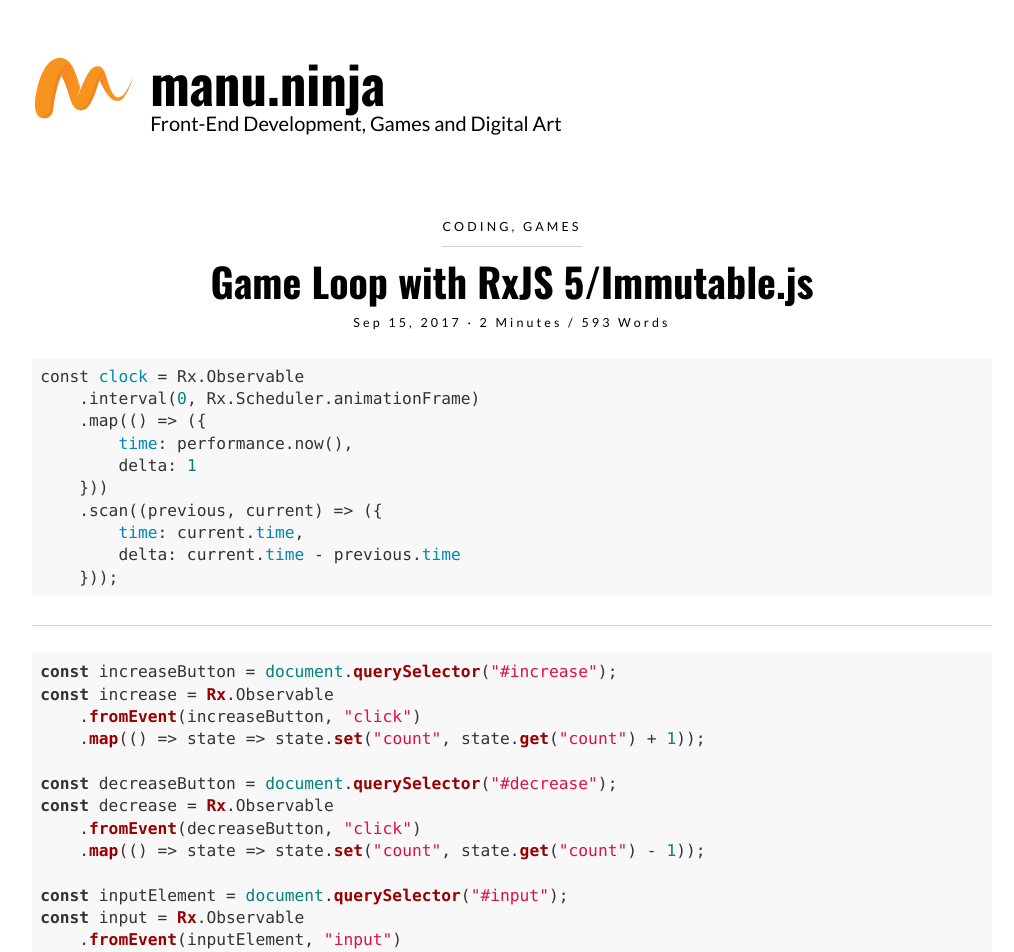
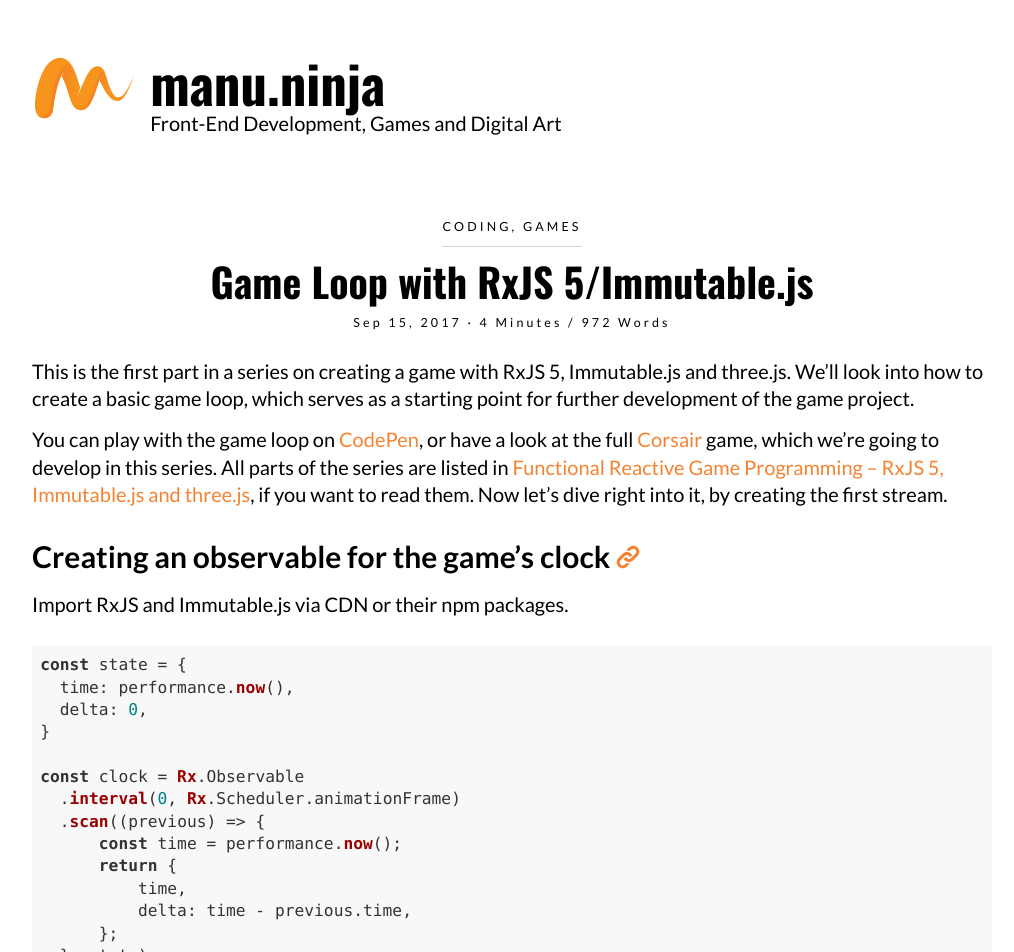
Before and after one commit to Lorti/manu.ninja, a Jekyll site: the page built from _posts/2017-09-15-game-loop-with-rxjs-5-immutable-js.md, in a window 1280 px wide and 1400 px high. Shown: the top 952 px of the window, without its empty margins (128-1142 px from the left). Built offline with Jekyll 4.4.1, drawn with Linux system fonts in a browser that asks for light colours; nearby versions of some CDN libraries; comment, search, counter and statistics services are not loaded; some of the changed text lies outside the part shown.

Commit message:
Game Loop with RxJS 5/Immutable.js

````diff
--- a/_posts/2017-09-15-game-loop-with-rxjs-5-immutable-js.md
+++ b/_posts/2017-09-15-game-loop-with-rxjs-5-immutable-js.md
@@ -6,18 +6,63 @@
 thumbnail: /images/corsair.jpg
 ---
 
+This is the first part in a series on creating a game with RxJS 5, Immutable.js and three.js. We'll look into how to create a basic game loop, which serves as a starting point for further development of the game project.
+
+You can play with the game loop on [CodePen], or have a look at the full [Corsair] game, which we're going to develop in this series. All parts of the series are listed in [Functional Reactive Game Programming – RxJS 5, Immutable.js and three.js](functional-reactive-game-programming-rxjs-5-immutable-js-and-three-js), if you want to read them. Now let's dive right into it, by creating the first stream.
+
+## Creating an observable for the game's clock
+
+Import RxJS and Immutable.js via CDN or their npm packages.
+
 ``` js
+const state = {
+  time: performance.now(),
+  delta: 0,
+}
+
 const clock = Rx.Observable
-    .interval(0, Rx.Scheduler.animationFrame)
-    .map(() => ({
-        time: performance.now(),
-        delta: 1
-    }))
-    .scan((previous, current) => ({
-        time: current.time,
-        delta: current.time - previous.time
-    }));
+  .interval(0, Rx.Scheduler.animationFrame)
+  .scan((previous) => {
+      const time = performance.now();
+      return {
+          time,
+          delta: time - previous.time,
+      };
+  }, state);
+
+clock.subscribe((state) => {
+  document.body.innerHTML = `${Math.round(state.delta * 1000)}μs`;
+});
 ```
+
+<iframe height='265' scrolling='no' title='RxJS 5 Clock' src='//codepen.io/Lorti/embed/pWoeBN/?height=265&theme-id=0&default-tab=js,result&embed-version=2' frameborder='no' allowtransparency='true' allowfullscreen='true' style='width: 100%;'>See the Pen <a href='https://codepen.io/Lorti/pen/pWoeBN/'>RxJS 5 Clock</a> by Manuel Wieser (<a href='https://codepen.io/Lorti'>@Lorti</a>) on <a href='https://codepen.io'>CodePen</a>.
+</iframe>
+
+``` js
+const state = Immutable.fromJS({
+  time: performance.now(),
+  delta: 0,
+});
+
+const clock = Rx.Observable
+  .interval(0, Rx.Scheduler.animationFrame)
+  .scan((previous) => {
+      const time = performance.now();
+      return state.merge({
+          time,
+          delta: time - previous.get('time'),
+      });
+  }, state);
+
+clock.subscribe((state) => {
+  document.body.innerHTML = `${Math.round(state.get('delta') * 1000)}μs`;
+});
+```
+
+<iframe height='256' scrolling='no' title='RxJS 5/Immutable.js Clock' src='//codepen.io/Lorti/embed/rGNyvm/?height=265&theme-id=0&default-tab=js,result&embed-version=2' frameborder='no' allowtransparency='true' allowfullscreen='true' style='width: 100%;'>See the Pen <a href='https://codepen.io/Lorti/pen/rGNyvm/'>RxJS 5/Immutable.js Clock</a> by Manuel Wieser (<a href='https://codepen.io/Lorti'>@Lorti</a>) on <a href='https://codepen.io'>CodePen</a>.
+</iframe>
+
+
 
 ---
 
````
